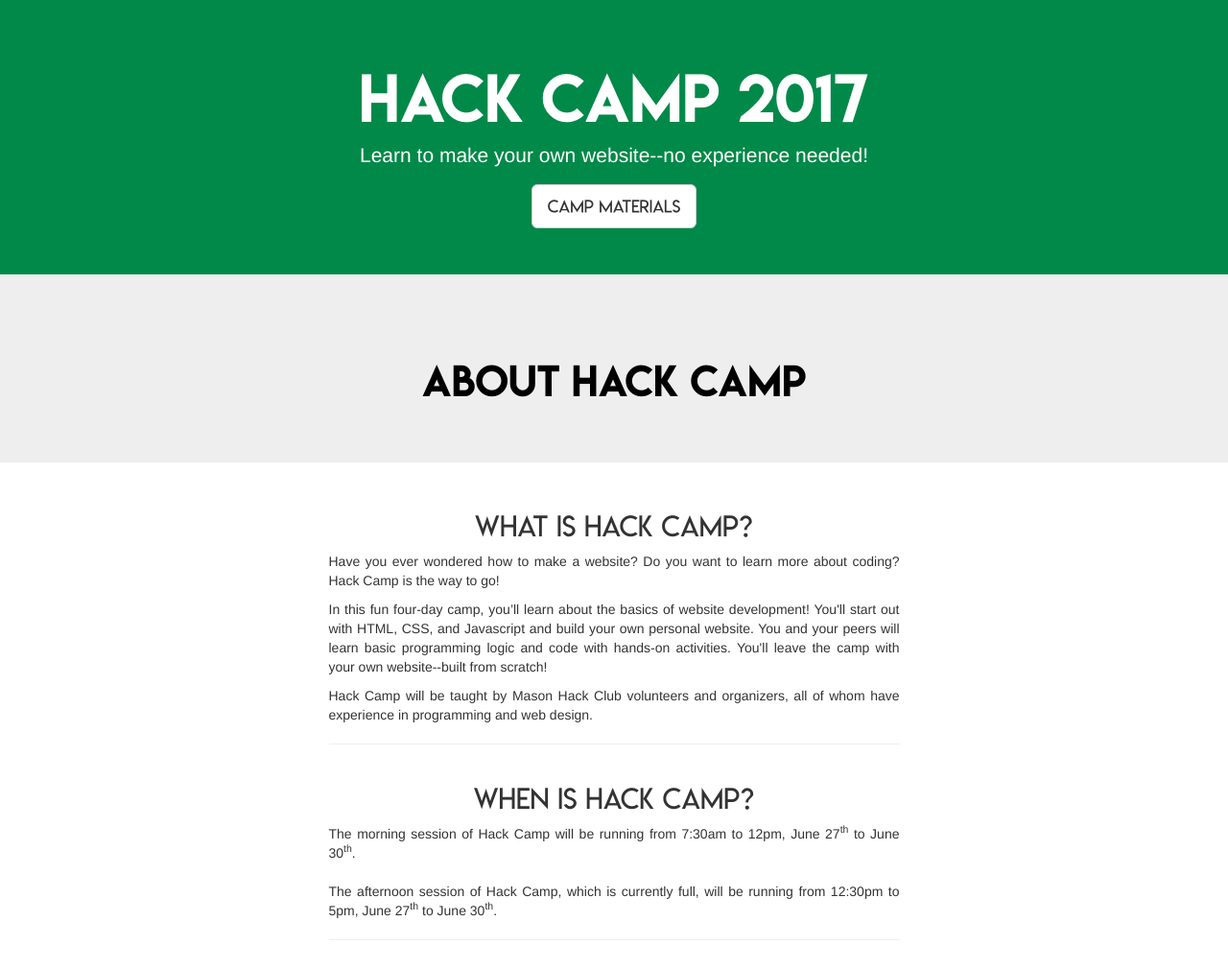
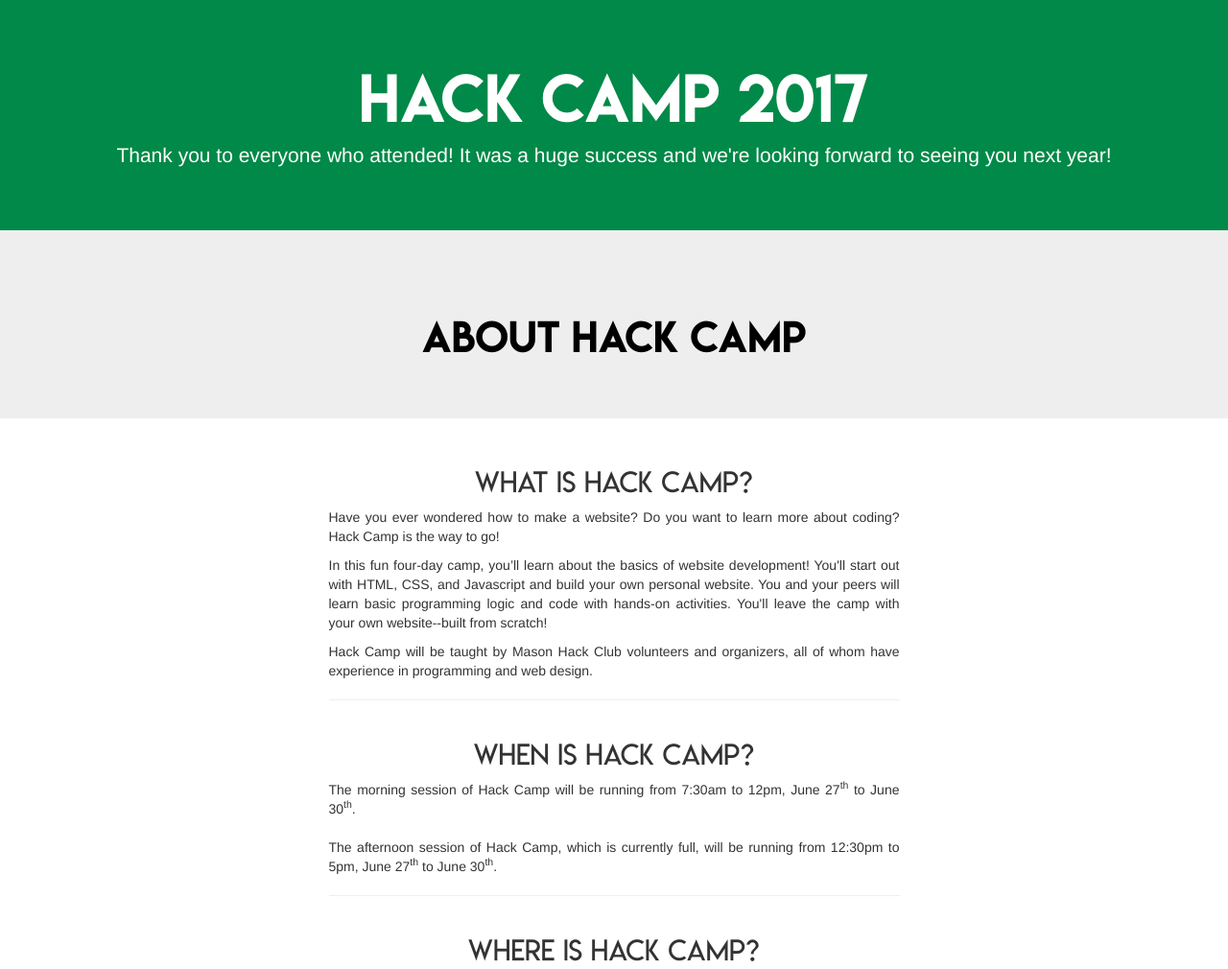
Before and after one commit to Mason-Development/hack-camp, a plain HTML site: page index.html in a window 1280 px wide. Shown: the top 1010 px of the page at 96% size. Drawn offline with nearby package versions, Linux system fonts and the light colour scheme.

Commit message:
remove link to materials

```diff
--- a/index.html
+++ b/index.html
@@ -15,8 +15,8 @@
   <div class="jumbotron block-green">
     <div class="container text-center">
       <h1>Hack Camp 2017</h1>
-      <p>Learn to make your own website--no experience needed!</p>
-      <a href="materials" class="btn btn-default btn-lg" role="button">Camp Materials</a>
+      <p>Thank you to everyone who attended! It was a huge success and we're looking forward to seeing you next year!</p>
+      <!--<a href="materials" class="btn btn-default btn-lg" role="button">Camp Materials</a>-->
     </div>
   </div>
 
```
